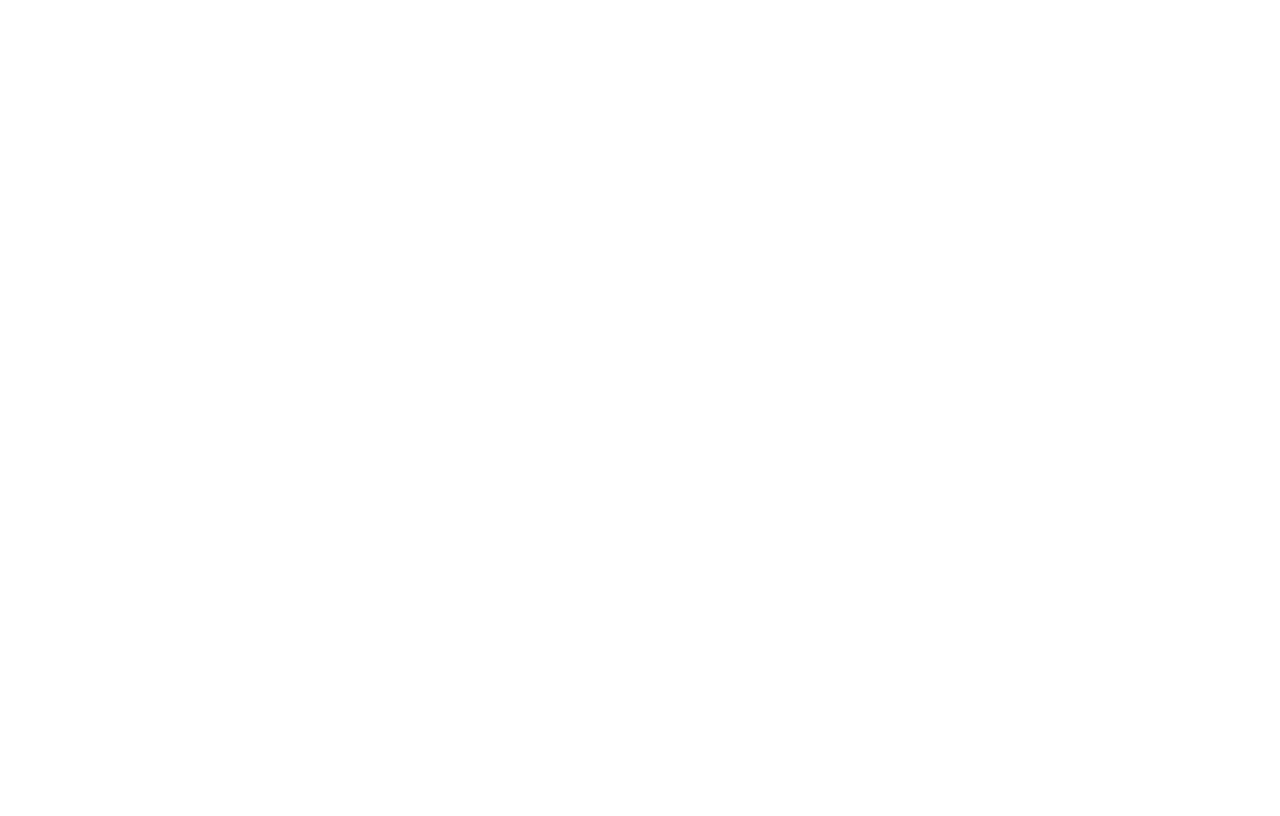
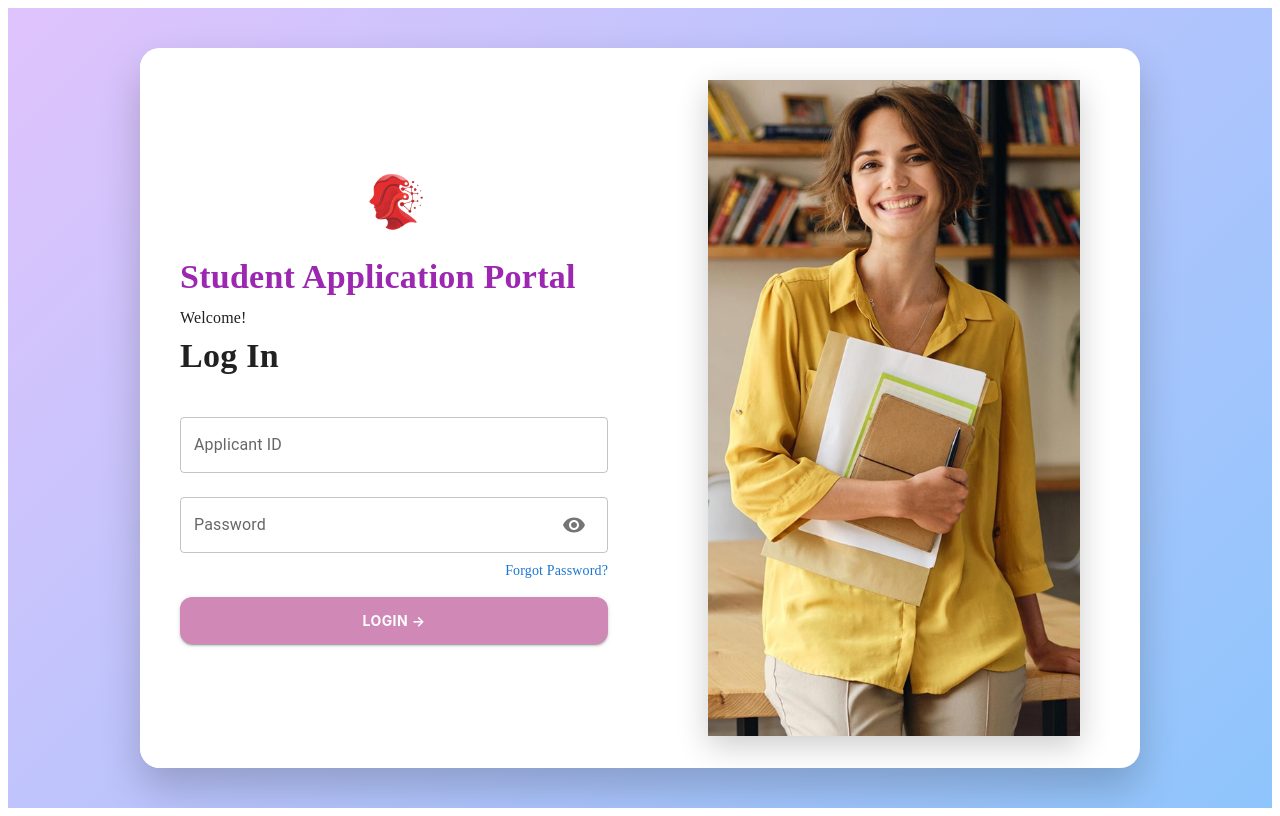
Before and after one commit to chandanTalsima/STUDENT-APPLICATION-DASHBOARD, a React (Vite) app in the folder student-login/: page /studentportal/login_new in a window 1280 px wide. Before the commit this address had no page. Built offline with nearby package versions, Linux system fonts and the light colour scheme.

Commit message:
UI  changes in Dashboard login page

```diff
--- a/student-login/src/App.jsx
+++ b/student-login/src/App.jsx
@@ -2,6 +2,7 @@
 import LoginPage from "./components/LoginPage/LoginPage";
 import DashboardPage from "./components/DashboardPage/DashboardPage";
 import DashboardPage_new from "./components/DashboardPage_new/DashboardPage";
+import LoginPageNew from "./components/LoginPage/LoginPage_New";
 function DashboardWrapper() {
   const { studentId } = useParams();
   return <DashboardPage studentId={studentId} />;
@@ -15,6 +16,7 @@
     <BrowserRouter basename="/studentportal">
       <Routes>
         <Route path="/" element={<LoginPage />} />
+        <Route path="/login_new" element={<LoginPageNew />} />
         <Route path="/dashboard/:studentId" element={<DashboardWrapper />} />
         <Route path="/dashboard_new/:studentId" element={<Dashboard_new />} />
       </Routes>
--- /dev/null
+++ b/student-login/src/components/LoginPage/LoginPage_New.jsx
@@ -0,0 +1,207 @@
+import React, { useState } from "react";
+import {
+  Box,
+  Button,
+  IconButton,
+  InputAdornment,
+  Paper,
+  TextField,
+  Typography,
+} from "@mui/material";
+import { Visibility, VisibilityOff } from "@mui/icons-material";
+import { useNavigate } from "react-router-dom";
+import studentImage from "../../assets/imagegirl.png";
+import booksImage from "../../assets/books.png";
+import KaplanLogo from "../../assets/talismalogo.png";
+
+const LoginPageNew = () => {
+  const [studentId, setStudentId] = useState("");
+  const [password, setPassword] = useState("");
+  const [showPassword, setShowPassword] = useState(false);
+  const navigate = useNavigate();
+
+  const handleLogin = () => {
+    if (studentId.trim()) {
+      navigate(`/dashboard_new/${studentId}`);
+    }
+  };
+
+  return (
+    <Box
+      sx={{
+        display: "flex",
+        height: "100vh",
+        width: "100%",
+        justifyContent: "center",
+        alignItems: "center",
+        background: "linear-gradient(135deg, #e0c3fc, #8ec5fc)",
+        position: "relative",
+        overflow: "hidden",
+      }}
+    >
+      {/* Background Images */}
+      <Box
+        component="img"
+        src={booksImage}
+        alt="Books Left"
+        sx={{
+          position: "absolute",
+          left: 0,
+          top: "50%",
+          transform: "translateY(-50%)",
+          height: "85%",
+          opacity: 0.08,
+          zIndex: 0,
+        }}
+      />
+      <Box
+        component="img"
+        src={booksImage}
+        alt="Books Right"
+        sx={{
+          position: "absolute",
+          right: 0,
+          top: "50%",
+          transform: "translateY(-50%) scaleX(-1)",
+          height: "85%",
+          opacity: 0.08,
+          zIndex: 0,
+        }}
+      />
+
+      <Paper
+        elevation={6}
+        sx={{
+          display: "flex",
+          width: "85%",
+          maxWidth: 1000,
+          maxHeight: "90vh",
+          borderRadius: 5,
+          overflow: "hidden",
+          boxShadow: "0 20px 40px rgba(0, 0, 0, 0.2)",
+          zIndex: 1,
+        }}
+      >
+        {/* Left - Form */}
+        <Box
+          sx={{
+            width: "50%",
+            p: 5,
+            display: "flex",
+            flexDirection: "column",
+            justifyContent: "center",
+            backgroundColor: "#ffffff",
+          }}
+        >
+          <Box display="flex" justifyContent="center" mb={3}>
+            <img
+              src={KaplanLogo}
+              alt="Kaplan Logo"
+              style={{ maxHeight: 60, objectFit: "contain" }}
+            />
+          </Box>
+
+          <Typography
+            variant="h4"
+            color="secondary"
+            fontWeight="bold"
+            mb={1}
+            sx={{ whiteSpace: "nowrap" }}
+          >
+            Student Application Portal
+          </Typography>
+
+          <Typography variant="body1" gutterBottom>
+            Welcome!
+          </Typography>
+          <Typography variant="h4" fontWeight="bold" mb={3}>
+            Log In
+          </Typography>
+
+          <TextField
+            label="Applicant ID"
+            fullWidth
+            variant="outlined"
+            margin="normal"
+            value={studentId}
+            onChange={(e) => {
+              const value = e.target.value;
+              if (/^\d*$/.test(value)) {
+                setStudentId(value);
+              }
+            }}
+            inputProps={{ inputMode: "numeric" }}
+          />
+
+          <TextField
+            label="Password"
+            fullWidth
+            variant="outlined"
+            margin="normal"
+            type={showPassword ? "text" : "password"}
+            value={password}
+            onChange={(e) => setPassword(e.target.value)}
+            InputProps={{
+              endAdornment: (
+                <InputAdornment position="end">
+                  <IconButton onClick={() => setShowPassword(!showPassword)}>
+                    {showPassword ? <VisibilityOff /> : <Visibility />}
+                  </IconButton>
+                </InputAdornment>
+              ),
+            }}
+          />
+
+          <Box display="flex" justifyContent="flex-end" mb={2}>
+            <Typography
+              variant="body2"
+              color="primary"
+              sx={{ cursor: "pointer" }}
+            >
+              Forgot Password?
+            </Typography>
+          </Box>
+
+          <Button
+            variant="contained"
+            fullWidth
+            sx={{
+              backgroundColor: "#d088b6",
+              color: "#fff",
+              fontWeight: "bold",
+              py: 1.4,
+              borderRadius: 3,
+              "&:hover": { backgroundColor: "#b26ca0" },
+            }}
+            onClick={handleLogin}
+          >
+            LOGIN →
+          </Button>
+        </Box>
+
+        {/* Right - Image */}
+        <Box
+          sx={{
+            width: "50%",
+            display: "flex",
+            justifyContent: "center",
+            alignItems: "center",
+            p: 4,
+          }}
+        >
+          <img
+            src={studentImage}
+            alt="Login Visual"
+            style={{
+              maxHeight: "100%",
+              maxWidth: "100%",
+              boxShadow: "0 10px 30px rgba(0,0,0,0.2)",
+            }}
+          />
+        </Box>
+      </Paper>
+    </Box>
+  );
+};
+
+export default LoginPageNew;
```
